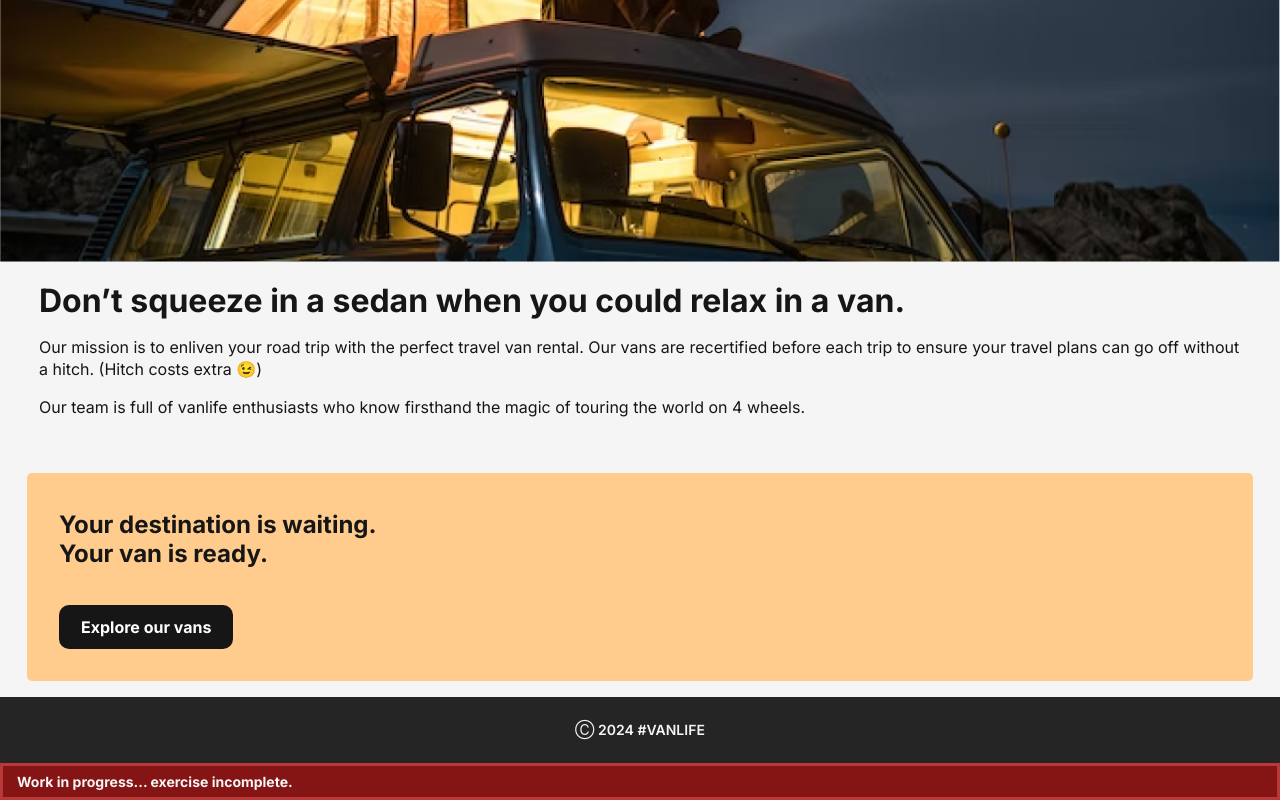
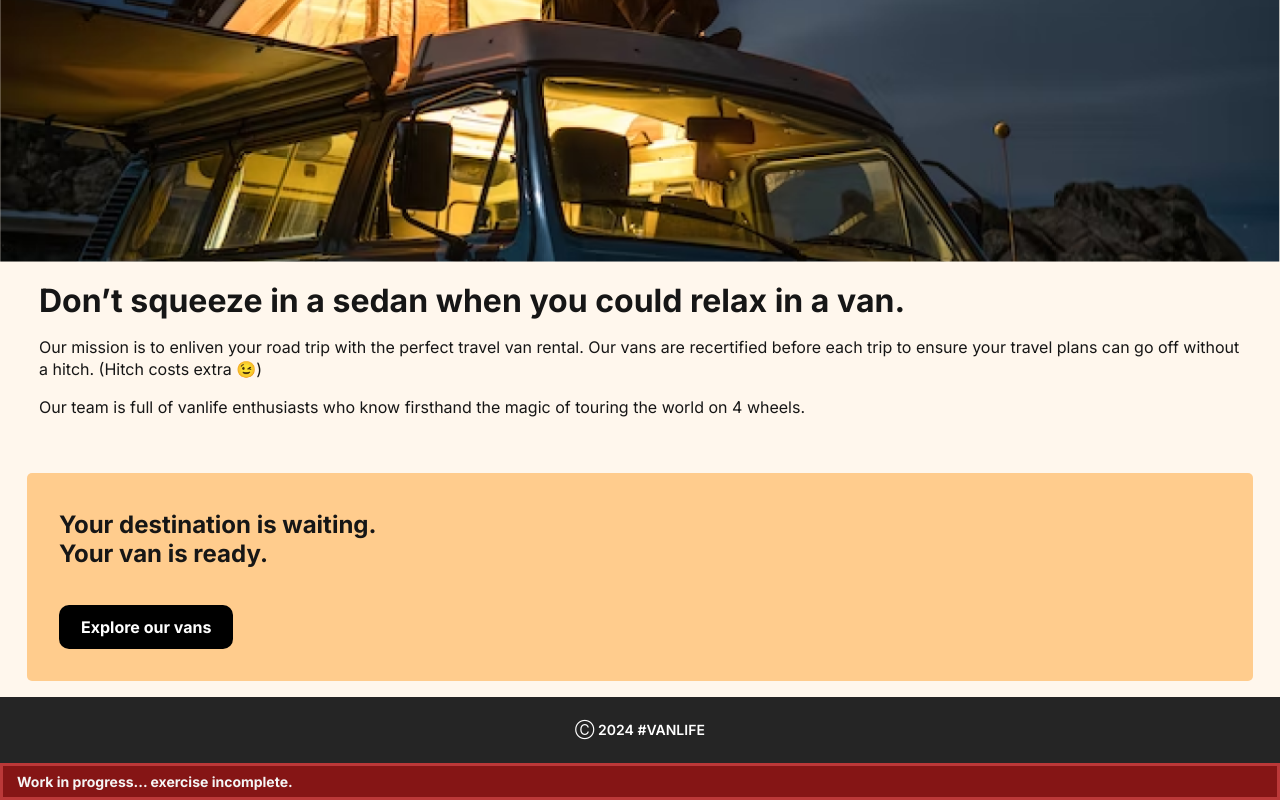
Before and after one commit to MadHapps/Module-11---Van-Life, a React (Vite) app: page /about in a window 1280 px wide. Shown: the part 372-1172 px from the top of the page. Built offline with nearby package versions, Linux system fonts and the light colour scheme; what miragejs would draw is missing.

Commit message:
Refactored CSS to use color variables

```diff
--- a/src/components/styling/Footer.css
+++ b/src/components/styling/Footer.css
@@ -8,8 +8,8 @@ footer {
     display: flex;
     align-items: center;
     justify-content: center;
-    background-color: #252525;
-    color: #F5F5F5;
+    background-color: var(--bg-dark);
+    color: var(--font-light);
     font-size: .875em;
     font-weight: 600;
     padding-top: 1.75em;
--- a/src/components/styling/Navbar.css
+++ b/src/components/styling/Navbar.css
@@ -3,7 +3,7 @@ nav {
     justify-content: space-between;
     align-items: center;
     padding: 1.75em 3em;
-    border-bottom: 2px solid black;
+    border-bottom: 2px solid var(--bg-dark);
 }
 
 nav .logo {
@@ -14,6 +14,7 @@ nav .logo {
 
 nav .link-wrapper {
     display: flex;
+    flex-wrap: wrap;
     align-items: center;
     justify-content: center;
     gap: 1em;
@@ -24,14 +25,14 @@ nav a {
     font-size: 1em;
     font-weight: 700;
     text-decoration: none;
-    color: #4D4D4D;
+    color: var(--font-medium);
 }
 
 nav .link-wrapper > a:hover,
 nav .link-wrapper > a:focus        {
     color: #161616;
     outline: none;
-    border-bottom: 2px solid #000000;
+    border-bottom: 2px solid var(--accent-primary);
 }
 
 nav a:active {
--- a/src/index.css
+++ b/src/index.css
@@ -1,8 +1,19 @@
 :root {
+/* Custom Colors */
+--bg-light: #FFF7ED;
+--bg-dark: #252525;
+--font-light: #FFFFFF;
+--font-medium: #4D4D4D;
+--font-dark: #161616;
+--accent-dark: #FF8C38;
+--accent-medium: #FFCC8D;
+--accent-light: #FFDDB2;
+--accent-lightest: #FFEAD0;
+
   font-family: Inter, system-ui, Avenir, Helvetica, Arial, sans-serif;
 
-  color: #161616;
-  background-color: #F5F5F5;
+  color: var(--font-dark);
+  background-color: var(--bg-light);
 
   font-synthesis: none;
   text-rendering: optimizeLegibility;
--- a/src/pages/styling/About.css
+++ b/src/pages/styling/About.css
@@ -5,7 +5,7 @@
 
 .about-page-content {
     padding-inline: 23px;
-    color: #161616;
+    color: var(--font-dark);
     margin-bottom: 55px;
 }
 
@@ -20,8 +20,8 @@
 }
 
 .about-page-cta {
-    background-color: #FFCC8D;
-    color: #161616;
+    background-color: var(--accent-medium);
+    color: var(--font-dark);
     padding-inline: 32px;
     padding-bottom: 32px;
     margin-inline: 27px;
@@ -34,7 +34,7 @@
 }
 
 .about-page-cta .link-button {
-    background-color: #161616;
-    color: white;
+    background-color: #000000;
+    color: var(--font-light);
     border-radius: 10px;
 }
--- a/src/pages/styling/Home.css
+++ b/src/pages/styling/Home.css
@@ -11,7 +11,7 @@
     -o-background-size: cover;
     background-size: cover;
     min-height: 350px;
-    color: white;
+    color: var(--font-light);
     padding: 45px 23px;
 }
 
@@ -29,13 +29,13 @@
     display: inline-block;
     text-align: center;
     text-decoration: none;
-    background-color: #FF8C38;
+    background-color: var(--accent-dark);
     border: none;
     width: 75%;
     max-width: 480px;
     margin-top: 27px;
     padding-block: .75rem;
-    color: white;
+    color: var(--font-light);
     font-weight: 700;
     border-radius: 5px;
     cursor: pointer;
```
